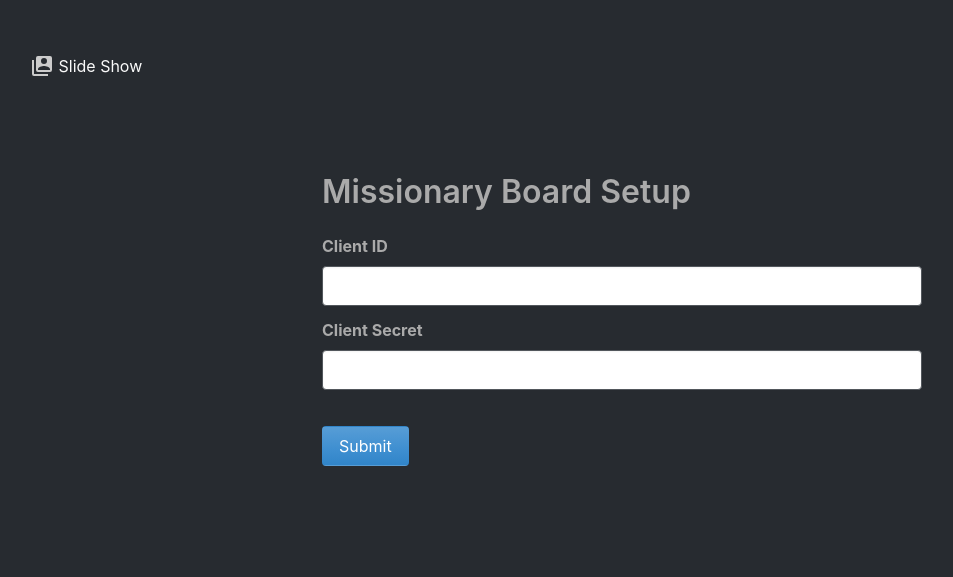
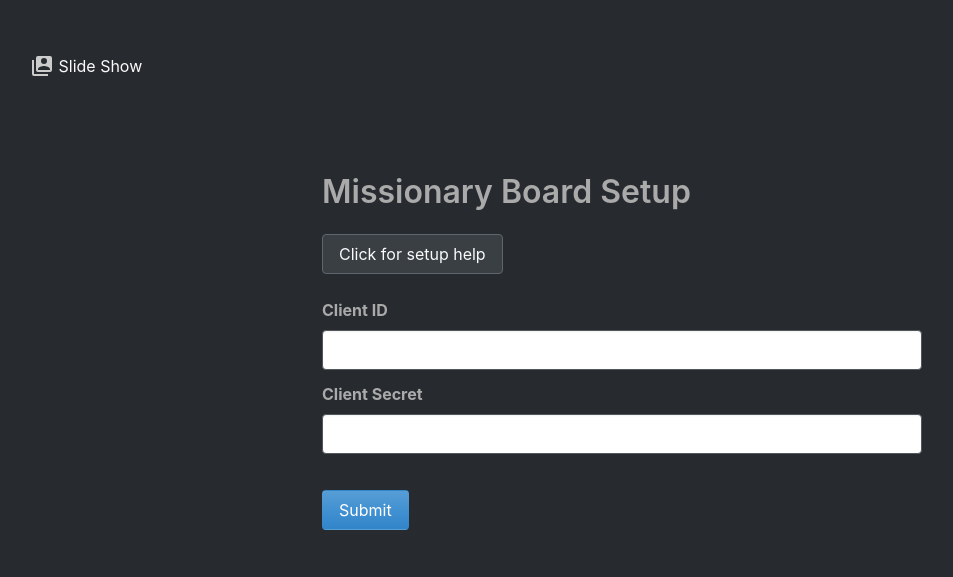
Before and after one commit to genericmoniker/missionary-board, a Python web app: template templates/setup.html in a window 1280 px wide. Shown: the top 577 px of the page, without its empty margins (18-971 px from the left). Run offline with Jinja, Linux system fonts and the light colour scheme; the template is opened without the code that fills it, so the values that code supplies are empty.

Commit message:
Added a help section to setup

```diff
--- a/assets/styles.scss
+++ b/assets/styles.scss
@@ -10,3 +10,20 @@
   position: relative;
   top: 0.4em;
 }
+
+.accordion-toggle {
+  display: none;
+}
+
+.accordion-label {
+  cursor: pointer;
+}
+
+.accordion-toggle:checked ~ .accordion-body {
+  display: block;
+}
+
+.accordion-body {
+  display: none;
+  margin: 1em;
+}
--- a/templates/setup.html
+++ b/templates/setup.html
@@ -6,16 +6,62 @@
 
 <div class="container" style="max-width: 600px">
     <h1 class="title">Missionary Board Setup</h1>
+
+    <div class="block">
         {% if setup_error %}
         <article class="message is-danger">
             <div class="message-header">
                 {{ setup_error }}
             </div>
             <div class="message-body">
-            {{ setup_error_description }}}
+                {{ setup_error_description }}
             </div>
         </article>
         {% endif %}
+    </div>
+
+    <div class="block">
+        <div class="accordion">
+            <input type="checkbox" id="accordion-toggle" class="accordion-toggle">
+            <div class="accordion-header control block">
+                <label for="accordion-toggle" class="accordion-label button link">Click for setup help</label>
+            </div>
+            <div class="accordion-body block">
+                <p>To connect to your Google Photos account:</p>
+                <br />
+                <ol>
+                    <li>Enable the Photos API <a
+                            href="https://console.cloud.google.com/apis/library/photoslibrary.googleapis.com"
+                            target="_blank">here</a></li>
+                    <li>Begin setting up credentials by going <a
+                            href="https://console.cloud.google.com/apis/credentials" target="_blank">here</a></li>
+                    <li>Click "Create Credentials" and select "OAuth client ID"</li>
+                    <li>Choose "Web application" and enter a name such as "Missionary Board"</li>
+                    <li>Under "Authorized redirect URIs" enter
+                        <code>{{ url_for('authorize') }}</code>
+                    </li>
+                    <li>Click "Create"</li>
+                    <li>Copy the "Client ID" and "Client secret" from that page into the form
+                        below</li>
+                    <li>Click "Submit"</li>
+                    <li>Follow the prompts to authorize access to your account</li>
+                </ol>
+                <br />
+                <p>To add missionary photos:</p>
+                <br />
+                <ol>
+                    <li>Make an album called "Missionary Board" in your account and
+                        upload missionary photos there</li>
+                    <li>When viewing a photo, click the "info" icon</li>
+                    <li>Enter information about the missionary in the "Add a
+                        description" field</li>
+                    <li>The first line should be the missionary's name while following
+                        lines can be things like ward, mission name, dates serving, etc.</li>
+                </ol>
+            </div>
+        </div>
+    </div>
+
     <form action="" method="post">
         <div class="field">
             <label for="client_id" class="label">Client ID</label>
```
Also changed, not shown: static/styles.css. Lines whose indentation alone changed are shown as unchanged.
